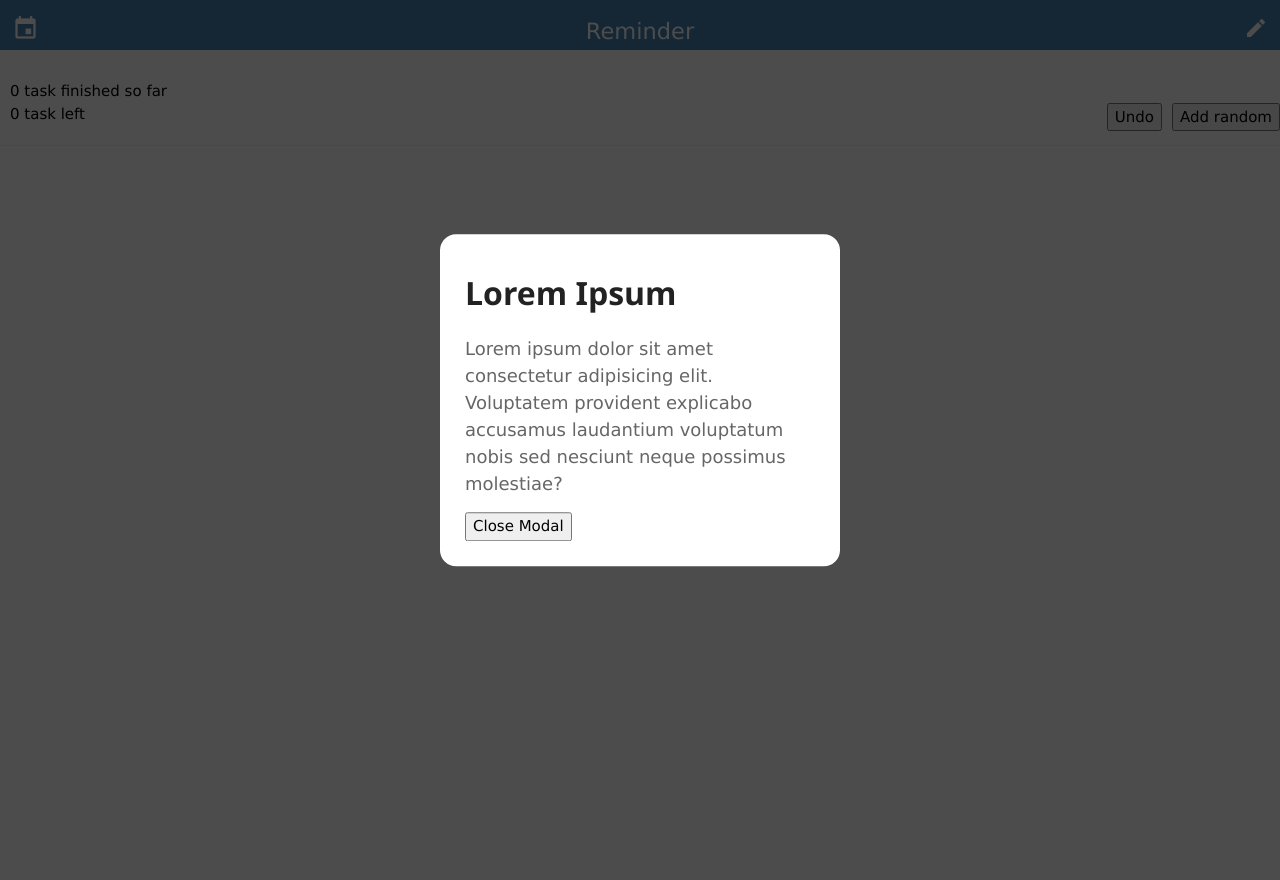
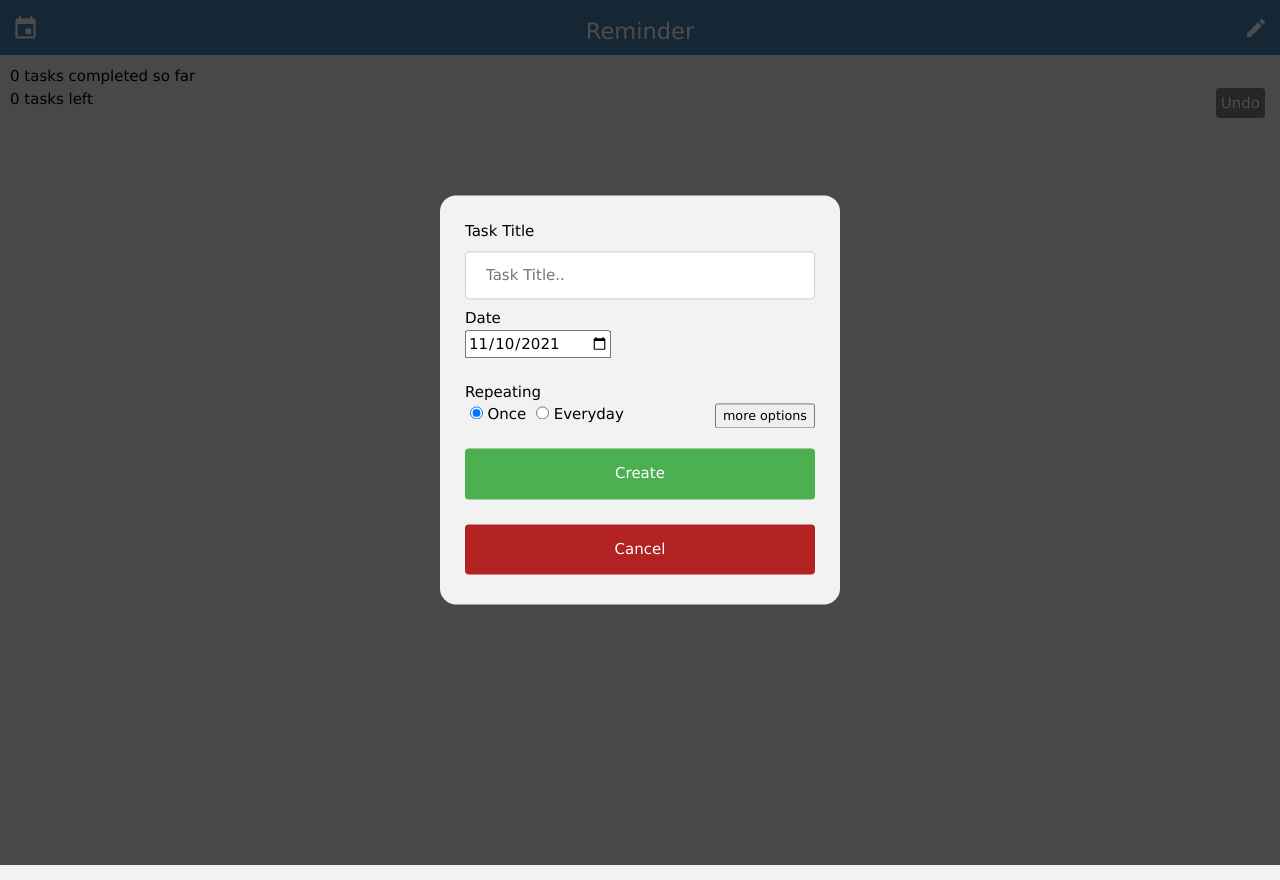
Before and after one commit to nisino25/reminder, a Vue app: page / in a window 1280 px wide. Both pictures are taken after a click on the element "create". Built offline with nearby package versions, Linux system fonts and the light colour scheme.

Commit message:
developing now

```diff
--- a/src/App.vue
+++ b/src/App.vue
@@ -1,11 +1,11 @@
 <template>
+
 <head>
   <link href="https://fonts.googleapis.com/icon?family=Material+Icons" rel="stylesheet">
   <link rel="stylesheet" href="https://www.w3schools.com/w3css/4/w3.css">
 </head>
 
 <body >
-
   <div class="wrapper">
 
     <header class="menu-bar" style="z-index: 4;">
@@ -18,19 +18,18 @@
 
     </header>
 
-    <div style="margin-top:80px; z-index: 3;" class="actual-content">
+    <div style="margin-top:65px; z-index: 3;" class="actual-content">
 
       <div class="main" v-if="showingPage == 'main'">
         <div style="">
           <div style="margin-left:10px">
-            <label for="">{{totalNum.finished}} task finished so far </label>
+            <label for="">{{totalNum.finished}} tasks completed so far </label>
             <br>
-            <label for="">{{totalNum.unfinished}} task left</label>
-            <button style="float:right" @click="addRandom(10)">Add random</button>
-            <!-- <button style="float:right" @click="addRandom(10)">A</button> -->
-            <button style="float:right; margin-right:10px" @click="undoTask()" >Undo</button>
+            <label for="">{{totalNum.unfinished}} tasks left</label>
+            <!-- <button style="float:right" @click="addRandom(5)">Add random</button> -->
+            <button style="" class="undo-button" @click="undoTask()" >Undo</button>
+            <hr>
           </div>
-            <hr>
 
           <div class="timeline"  v-if="reminderList.length !==0 " >
             <div  v-for="(reminder, i) in reminderList " :key="i">
@@ -44,7 +43,7 @@
                 </i>
                 <div class="content content-left">
                   <h2 style="">{{reminder.task}}</h2>
-                  <p  :style="[checkDeadline(reminder.limit) ? 'color:red': 'color: Grey']">2021/11/7 13:45</p>
+                  <p  :style="[checkLimit(reminder.limit) ? 'color:Grey': 'color: Red']">{{reminder.limit}}</p>
 
                 </div>
                 <!-- <i class="icon-right fa fa-home" style="border: 2px solid SteelBlue" @click="removeTask(i)">i</i> -->
@@ -60,29 +59,10 @@
 
       </div>
 
-      <div class="input" v-if="showingPage == 'input'" style="width:90%; margin-left:5%;">
-       <h1>input</h1>
-       <form action="" method="post">
-            <label for="field1"><span>Task name <span class="required">*</span></span><input type="number" class="input-field" name="field1" v-model="sessionGoal" /></label>
-            <label for="field1"><span>Daily Goal <span class="required">*</span></span><input type="number" class="input-field" name="field1" v-model="dailyGoal" /></label>
-            <label for="field1"><span>Weekly Goal <span class="required">*</span></span><input type="number" class="input-field" name="field1" v-model="weeklyGoal" /></label>
-            <label for="field1"><span>Total Goal<span class="required">*</span></span><input type="number" class="input-field" name="field1" v-model="totalGoal" /></label>
-
-            <hr>
-            <label for="field1"><span @click="console.log('hey')">Upload data<span class="required">*</span></span><input type="number" class="input-field" name="field1" v-model="totalGoal" /></label>
-
-
-            <!-- <button>Upload my data to cloud</button> -->
-
-            <!-- <button @click="addRandomData(10)">get 5ksolves</button> -->
-            <!-- <label><span > </span><input class="menu-btn" style="marginTop:5%"  type="submit" value="Update" /></label> -->
-          </form>
-      </div>
-
     </div>
 
     <transition name="fade" >
-      <div class="modal-overlay fade-in " v-if="showModal"  @click="showModal = false" :style="{ height: pageHeight}">
+      <!-- <div class="modal-overlay fade-in " v-if="showModal"  @click="showModal = false" :style="{ height: pageHeight}">
         <div class="modal"   >
           <h1>Lorem Ipsum</h1>
           <p>Lorem ipsum dolor sit amet consectetur adipisicing elit. Voluptatem provident explicabo accusamus laudantium voluptatum nobis sed nesciunt neque possimus molestiae?</p>
@@ -90,10 +70,69 @@
             Close Modal
           </button>
         </div>
-      </div>
-    </transition>
+      </div> -->
+      <div class='modal-overlay fade-in' v-if="showModal" :style="{ height: pageHeight}">
+        <div class="modal">
+
+          <div>
+            <form onsubmit="event.preventDefault()">
+              <label for="fname">Task Title</label>
+              <input type="text" placeholder="Task Title.." v-model="taskTitle">
+
+              <label for="lname">Date</label><br>
+              <input type="date" id="start" name="trip-start"
+              v-model="selectedDate">
+
+              <br><br>
+              <label for="Repad" style="">Repeating</label><br>
 
 
+              &nbsp;<input type="radio" id="one" value="once" v-model="radioPick">
+              <label for="once"> Once</label>
+
+              &nbsp;<input type="radio" id="two" value="everyday" v-model="radioPick">
+              <label for="two"> Everyday</label>
+
+              <button style="float:right; margin-right:0px; font-size:85%" @click="showMoreOptions
+              = true" v-if="!showMoreOptions">more options </button>
+              <button style="float:right; margin-right:0px; font-size:85%" @click="showMoreOptions = false" v-else>close </button>
+
+              <br>
+
+              <div v-if="showMoreOptions">
+                &nbsp;<input type="radio" >
+                <label for="once"> Weekly</label>
+
+                &nbsp;<input type="radio">
+                <label for="two"> Monthly</label>
+                <br>
+
+                &nbsp;<input type="radio" >
+                <label for="once"> Biweekly</label>
+
+                &nbsp;<input type="radio">
+                <label for="two"> Yearly</label>
+                <br>
+
+                &nbsp;<input type="radio" >
+                <label for="once"> Weekdays</label>
+
+                &nbsp;<input type="radio">
+                <label for="two"> Weekend</label>
+              </div>
+
+              <button @click="createTask()" class="submit" >Create</button>
+              <button @click="closingModal()" class="cancel" >Cancel</button>
+
+            </form>
+          </div>
+
+        </div>
+
+      </div>
+
+
+    </transition>
 
   </div>
 </body>
@@ -101,14 +140,13 @@
 </template>
 
 <script>
-
 export default {
   name: 'App',
 
   data(){
     return{
-      // clearLocal: true,
-      clearLocal: false,
+      clearLocal: true,
+      // clearLocal: false,
       notNow: true,
       dataList: [],
       showingPage: 'main',
@@ -129,9 +167,13 @@ export default {
       showModal: false,
       pageHeight: undefined,
 
+      taskTitle: '',
+      selectedDate: undefined,
+      radioPick: 'once',
+      showMoreOptions: false,
+
     }
   },
-
   mounted(){
     if(localStorage.firstTime && !this.clearLocal){
       console.log('found it')
@@ -153,26 +195,48 @@ export default {
     this.current.yoobi= this.yoobiList[dateObj.getDay()]
     this.current.display = this.current.year + '/' + this.current.month + '/' + this.current.date + '/' + this.current.yoobi
 
+    this.selectedDate = this.current.year + '-' +this.current.month + '-' + this.current.date
     this.getPageHight();
+    // console.log(this.checkLimit('2021-11-10'))
 
   },
   created(){
-
+    // this.checkLimit('2021-10-2')
+    // console.log(this.checkLimit('2021-10-2'))
   },
   methods: {
+    createTask(){
+      if(this.taskTitle == ''){
+        alert('Task title cannot be empty')
+        return
+      }
+      let reminder = {}
+      reminder = {task: this.taskTitle, finished: false, created: Date.now(), limit: this.selectedDate, repeating: this.radioPick, animation: false, checkmark: false,fadein: true, }
+      this.reminderList.push(reminder)
+
+      this.closingModal()
+
+    },
+
     startInputting(){
       this.getPageHight();
       this.pageHeight = document.querySelector('HTML').scrollHeight + 'px'
-      console.log(this.pageHeight)
+      // console.log(this.pageHeight)
       this.showModal = true;
     },
-
     getPageHight(){
       this.pageHeight = document.querySelector('HTML').scrollHeight + 'px'
     },
 
+    closingModal(){
+      this.showModal = false
+      this.taskTitle = ''
+      this.radioPick = 'once'
+      this.showMoreOptions = false
+      this.selectedDate = this.current.year + '-' +this.current.month + '-' + this.current.date;
+    },
+
     // -------------------------------------
-
 
 
     addRandom(num){
@@ -194,7 +258,7 @@ export default {
           randomCount++
         }
         // console.log(theString)
-        reminder = {task: theString, finished: false, created: Date.now(), limit: Date.now(), animation: false, checkmark: false,fadein: true,}
+        reminder = {task: theString, finished: false, created: Date.now(), limit: this.selectedDate, repeating: this.radioPick, animation: false, checkmark: false,fadein: true,}
         this.reminderList.push(reminder)
 
 
@@ -242,6 +306,34 @@ export default {
 
         // this.reminderList.push(this.undoList[lastIndex])
       }
+    },
+    checkLimit(theString){
+
+      // console.log(theString)
+      let year =  Math.floor(theString.split('-')[0])
+      let month = Math.floor(theString.split('-')[1])
+      let date = Math.floor(theString.split('-')[2])
+      // console.log(this.current.year,this.current.month,this.current.date)
+
+      if(year < this.current.year  ){
+        return false
+      }
+      // console.log('pass year check')
+
+      if(month < this.current.month ){
+        return false
+      }
+      // console.log('pass month check')
+
+      if(date <= this.current.date ){
+        return false
+      }
+      // console.log('pass date check')
+      // check year first, month, date
+      // give flag only when date is the identical
+      // this.selectedDate = this.current.year + '-' +this.current.month + '-' + this.current.date
+
+      return true
     },
 
     // -------------------------------------
@@ -298,7 +390,8 @@ export default {
 body {
   margin: 0;
   font-family: Arial, Helvetica, sans-serif;
-  background: #ffffff;
+  background: #f2f2f2;
+
   height: 100vh;
 }
 
@@ -513,7 +606,7 @@ body {
   padding-top: 10px;
   /* padding-left: 10px; */
   width: 100%;
-  height: 50px;
+  height: 55px;
   color:white;
 }
 .menu-left-btn{
@@ -632,7 +725,7 @@ body {
 
   width: 85%;
   max-width: 400px;
-  background-color: #FFF;
+  background-color: #f2f2f2;
   border-radius: 16px;
 
   padding: 25px;
@@ -657,7 +750,7 @@ body {
 	animation-name: fadeInOpacity;
 	animation-iteration-count: 1;
 	animation-timing-function: ease-in;
-	animation-duration: .5s;
+	animation-duration: .4s;
 }
 @keyframes fadeInOpacity {
 	0% {
@@ -677,4 +770,57 @@ body {
 }
 
 
+
+/* ----------------------------------------------------------------------------- */
+input[type=text], select {
+  width: 100%;
+  padding: 12px 20px;
+  margin: 8px 0;
+  display: inline-block;
+  border: 1px solid #ccc;
+  border-radius: 4px;
+  box-sizing: border-box;
+}
+
+.modal  .submit {
+  width: 100%;
+  background-color: #4CAF50;
+  color: white;
+  padding: 14px 20px;
+  margin: 20px 0;
+  border: none;
+  border-radius: 4px;
+  cursor: pointer;
+}
+
+.modal  .cancel {
+  width: 100%;
+  background-color: firebrick;
+  color: white;
+  padding: 14px 20px;
+  margin: 5px 0;
+  border: none;
+  border-radius: 4px;
+  cursor: pointer;
+}
+
+.undo-button{
+  float:right;
+  margin-right:15px;
+  width: auto;
+  background-color: grey;
+  color: white;
+  padding: 4px 5px;
+  /* margin: 5px 0; */
+  border: none;
+  border-radius: 4px;
+  cursor: pointer;
+}
+
+
+
+
+
+
+
 </style>
```
